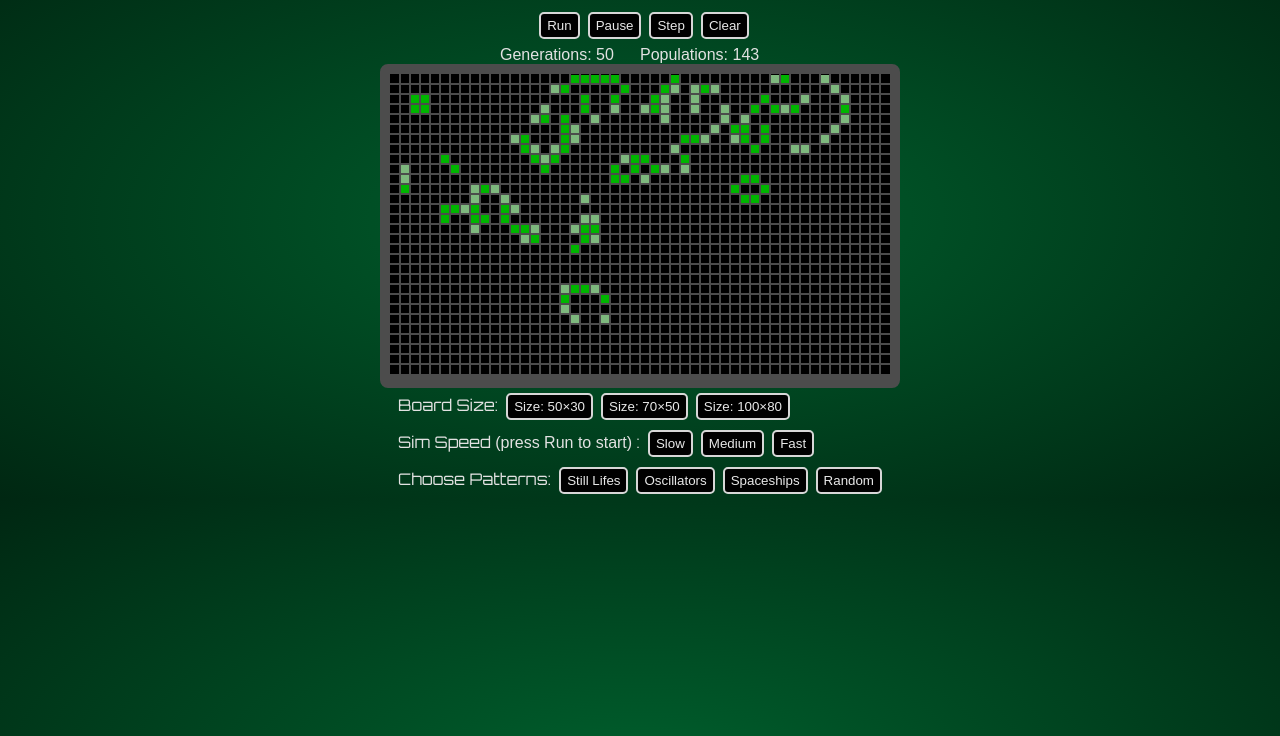
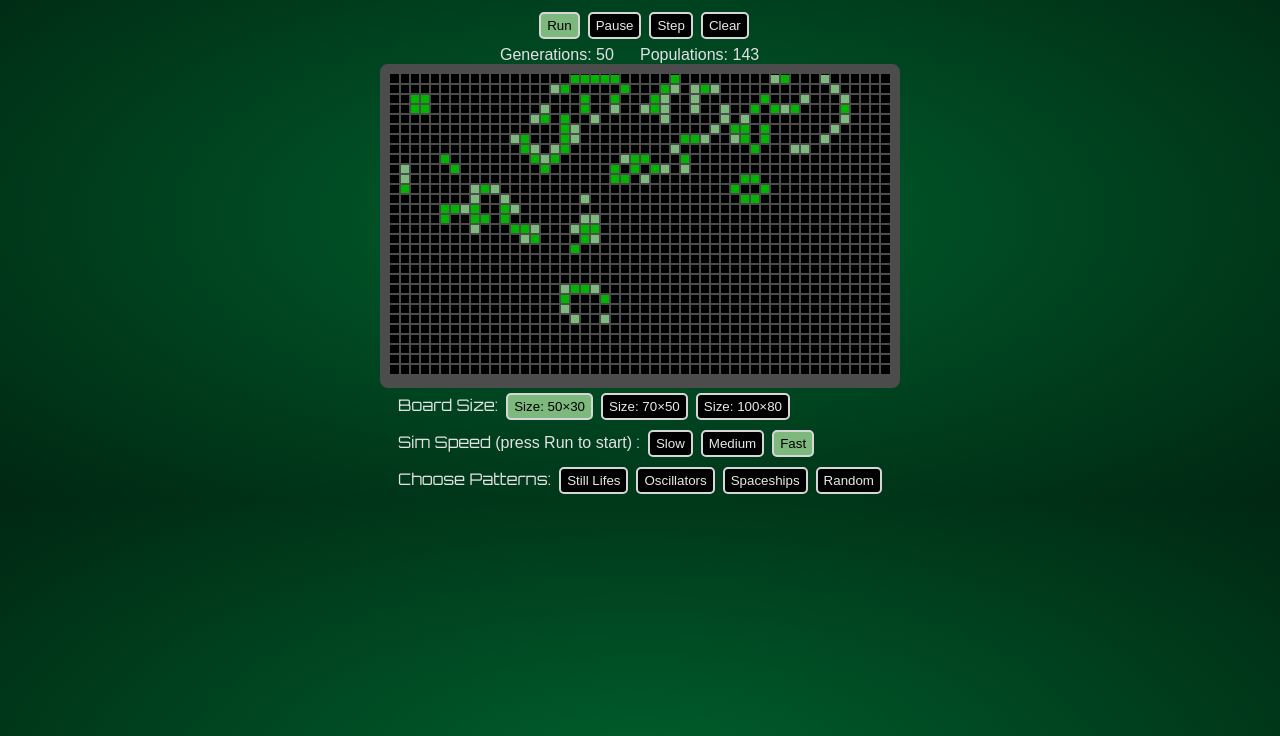
Before and after one commit to StefanieWang/ReactJS-Game-of-Life, a React app: page / in a window 1280 px wide. Shown: the part 64-800 px from the top of the page. Built offline with nearby package versions, Linux system fonts and the light colour scheme.

Commit message:
add proptypes validation, add button hightlight effect, refactor code by replacing some .forEach() with .find() or .filter() to make the code more readable

```diff
--- a/package.json
+++ b/package.json
@@ -3,8 +3,10 @@
   "version": "0.1.0",
   "private": true,
   "dependencies": {
+    "prop-types": "^15.5.10",
     "react": "^15.5.4",
-    "react-dom": "^15.5.4"
+    "react-dom": "^15.5.4",
+    "jquery": "^3.2.1"
   },
   "devDependencies": {
     "react-scripts": "1.0.7"
--- a/src/index.css
+++ b/src/index.css
@@ -54,6 +54,7 @@ button {
 	font-family: sans-serif;
 }
 
-/*button:active {
+.highlight {
 	background: #7db87d;
-}*/
+	color: #000;
+}
--- a/src/index.js
+++ b/src/index.js
@@ -1,5 +1,8 @@
+
 import React from 'react';
 import ReactDOM from 'react-dom';
+import PropTypes from 'prop-types';
+import $ from 'jquery';
 import './index.css';
 
 const drawAliveCell=(props)=>{
@@ -8,10 +11,6 @@ const drawAliveCell=(props)=>{
 }
 
 class CanvasGameBoard extends React.Component {
-	componentDidMount(){
-		this.updateCanvas();
-	}
-
 	updateCanvas(){
 		const gridSize = 10;
 		const width = this.props.boardSize[0]*gridSize;
@@ -25,6 +24,7 @@ class CanvasGameBoard extends React.Component {
         	ctx.fillStyle = "#00b500";
         	drawAliveCell({ctx, cell, gridSize});
         });
+
         this.props.aliveNewCells.forEach((cell)=>{
         	ctx.fillStyle = "#7db87d";
         	drawAliveCell({ctx, cell, gridSize});
@@ -49,6 +49,10 @@ class CanvasGameBoard extends React.Component {
 
 	}
 
+    componentDidMount(){
+        this.updateCanvas();
+    }
+
 	componentDidUpdate(){
 		this.updateCanvas();
 	}
@@ -72,12 +76,20 @@ class CanvasGameBoard extends React.Component {
 	}
 }
 
-class ButtonGroups extends React.Component{
+CanvasGameBoard.propTypes = {
+    boardSize: PropTypes.array.isRequired,
+    aliveOldCells: PropTypes.array.isRequired,
+    aliveNewCells: PropTypes.array.isRequired,
+    addCells: PropTypes.func.isRequired
+}
+
+/*class ButtonGroups extends React.Component{
 
     render(){
         return <div></div>
     }
-}
+}*/
+
 class GamePanel extends React.Component {
 	constructor(){
 		super();
@@ -112,7 +124,7 @@ class GamePanel extends React.Component {
 
         this.spaceships = [[340,60],[350,70],[350,80],[340,80],[330,80],
                             [430,200],[420,210],[420,220],[420,230],[430,230],[440,230],[450,230],[460,220],[460,200]];
-        /*this.random = this.getRandomCells(); */
+
         this.getRandomCells = this.getRandomCells.bind(this);
 		this.setBoardSize = this.setBoardSize.bind(this);
 		this.setSpeed = this.setSpeed.bind(this);
@@ -154,25 +166,20 @@ class GamePanel extends React.Component {
     }
 
     cellsEqual(cell1, cell2){
-    	if(cell1[0] === cell2[0] &&
-    		cell1[1] === cell2[1]){
-    		return true;
-    	}
-    	return false;
+    	return (cell1[0] === cell2[0] &&
+    		cell1[1] === cell2[1])
     }
 
     findAliveNeighbours(neighbourCells, aliveCells){
-        /*const aliveCells = this.state.aliveCells;*/
         const aliveNeighbourCells = neighbourCells.filter((neighbourCell) => {
-        	return !aliveCells.every((aliveCell) =>{return !this.cellsEqual(aliveCell, neighbourCell)});
+            return aliveCells.find((aliveCell) => this.cellsEqual(aliveCell, neighbourCell));
         })
         return aliveNeighbourCells;
     }
 
     findDeadNeighbours(neighbourCells, aliveCells){
-    	/*const aliveCells = this.state.aliveCells;*/
     	const deadNeighbourCells = neighbourCells.filter((neighbourCell) => {
-    		return aliveCells.every((aliveCell) =>{return !this.cellsEqual(aliveCell, neighbourCell)});
+            return !aliveCells.find((aliveCell) => this.cellsEqual(aliveCell, neighbourCell));
     	})
     	return deadNeighbourCells;
     }
@@ -190,20 +197,25 @@ class GamePanel extends React.Component {
 	    	const aliveNeighbourCells = this.findAliveNeighbours(neighbourCells, aliveCells);
 
 	    	const deadNeighbourCells = this.findDeadNeighbours(neighbourCells, aliveCells);
+            //if the alive cell has 2-3 alive neighbours, it will still be
+            //alive in next generation, otherwise it will die.
             if (aliveNeighbourCells.length < 2 ||
             	aliveNeighbourCells.length > 3){
             	indexOfCellWillDie.push(index);
             };
-            deadNeighbourCells.forEach((deadCell) => {
+            //if a dead cell has exactly 3 alive neighbours, it will come to life
+            // in next generation
+            deadNeighbourCells.filter((deadCell) => {
             	const neighboursOfDeadCell = this.findNeighbours(deadCell, gridSize);
             	const aliveNeighboursCells = this.findAliveNeighbours(neighboursOfDeadCell, aliveCells);
-            	if(aliveNeighboursCells.length === 3){
-            		if(cellsWillBorn.every((newCell) => {return !this.cellsEqual(newCell, deadCell)}))
-            		cellsWillBorn.push(deadCell);
+            	if(aliveNeighboursCells.length === 3 &&
+                 !cellsWillBorn.find((newCell) => this.cellsEqual(newCell, deadCell))){
+                    cellsWillBorn.push(deadCell);
             	}
             })
 	    })
 
+        // remove the cells will die
         aliveCells = aliveCells.filter((cell, index) => {
         	return !indexOfCellWillDie.includes(index);
         })
@@ -241,16 +253,10 @@ class GamePanel extends React.Component {
         let cellExist = false;
         let aliveNewCells = this.state.aliveNewCells;
         const aliveOldCells = this.state.aliveOldCells;
-        aliveNewCells.forEach((cell) =>{
-            if(this.cellsEqual(cell, newCell)){
-               cellExist = true;
-            }
-        });
-        aliveOldCells.forEach((cell) => {
-            if(this.cellsEqual(cell, newCell)){
-                cellExist = true;
-            }
-        });
+        const aliveCells = aliveOldCells.concat(aliveNewCells);
+
+        cellExist = aliveCells.find((cell) => this.cellsEqual(cell, newCell))
+
         if(!cellExist){
             aliveNewCells.push(newCell);
             this.setState({
@@ -260,11 +266,14 @@ class GamePanel extends React.Component {
 
     }
 
-   /* changeButtonColor(e){
-        e.target.style.background = "#7db87d"
-    }*/
+    highlightBtn(e, btnGroup){
+        $("."+btnGroup).removeClass("highlight");
+        const target = e.target;
+        $(target).addClass("highlight");
+    }
 
-    choosePattern(pattern){
+    choosePattern(e, pattern){
+        this.highlightBtn(e, "patternBtn");
         this.stopGameOfLife();
         this.generations = 0;
         this.populations = this.countPopulations([], pattern);
@@ -275,6 +284,7 @@ class GamePanel extends React.Component {
     }
 
 	setBoardSize(e, boardSize){
+        this.highlightBtn(e, "bdSizeBtn");
         this.stopGameOfLife();
         this.generations = 0;
         this.populations = 0;
@@ -285,17 +295,17 @@ class GamePanel extends React.Component {
 		})
 	}
 
-	setSpeed(simSpeed){
-       this.stopGameOfLife();
+	setSpeed(e, simSpeed){
+        this.highlightBtn(e, "speedBtn");
+        this.stopGameOfLife();
 		this.setState({
 			simSpeed: simSpeed
 		});
-        /* console.log(this.state.simSpeed);
-       this.runGameOfLife();*/
 
 	}
 
-    runGameOfLife(){
+    runGameOfLife(e=undefined){
+        if(e) { this.highlightBtn(e, "controlBtn") };
         this.stopGameOfLife();
         /*if(!this.timer){*/
             const simSpeed = this.state.simSpeed;
@@ -305,7 +315,8 @@ class GamePanel extends React.Component {
 
     }
 
-    stopGameOfLife(){
+    stopGameOfLife(e=undefined){
+        if(e) { this.highlightBtn(e, "controlBtn") };
         if(this.timer){
             clearTimeout(this.timer);
             this.timer = undefined;
@@ -313,14 +324,16 @@ class GamePanel extends React.Component {
 
     }
 
-    stepRun(){
+    stepRun(e){
+        this.highlightBtn(e, "controlBtn");
         this.stopGameOfLife();
         const simSpeed = this.state.simSpeed;
         const timer = setTimeout(this.updateCells.bind(this), simSpeed);
         this.timer = timer;
     }
 
-    clearBoard(){
+    clearBoard(e){
+        this.highlightBtn(e, "controlBtn");
         this.stopGameOfLife();
         this.generations = 0;
         this.populations = 0;
@@ -343,10 +356,10 @@ class GamePanel extends React.Component {
     		<div className="container">
                 <h1>Game of Life</h1>
 				<div className="control-panel">
-				    <button onClick = {this.runGameOfLife}>Run</button>
-				    <button onClick = {this.stopGameOfLife}>Pause</button>
-                    <button onClick = {this.stepRun}>Step</button>
-				    <button onClick = {this.clearBoard}>Clear</button>
+				    <button className = "controlBtn highlight" onClick = {(e) => this.runGameOfLife(e)}>Run</button>
+				    <button className = "controlBtn" onClick = {(e) => this.stopGameOfLife(e)}>Pause</button>
+                    <button className = "controlBtn" onClick = {(e) => this.stepRun(e)}>Step</button>
+				    <button className = "controlBtn" onClick = {(e) => this.clearBoard(e)}>Clear</button>
                 </div>
                 <div>
 		    		<div className="count">{"Generations: "+this.generations}</div>
@@ -354,7 +367,6 @@ class GamePanel extends React.Component {
 				</div>
 				<div className="game-board">
 					<CanvasGameBoard boardSize={this.state.boardSize}
-								simSpeed={this.state.simSpeed}
 								aliveOldCells={this.state.aliveOldCells}
 								aliveNewCells={this.state.aliveNewCells}
                                 addCells={this.addCells}/>
@@ -362,28 +374,27 @@ class GamePanel extends React.Component {
                 <div className="footer-control-panel">
     				<div>
                         Board Size:
-                        <button onClick = {(e) => this.setBoardSize(e,[50, 30])}>Size: 50×30</button>
-                        <button onClick = {(e) => this.setBoardSize(e,[70, 50])}>Size: 70×50</button>
-                        <button onClick = {(e) => this.setBoardSize(e,[100, 80])}>Size: 100×80</button>
+                        <button className="bdSizeBtn highlight" onClick = {(e) => this.setBoardSize(e,[50, 30])}>Size: 50×30</button>
+                        <button className="bdSizeBtn" onClick = {(e) => this.setBoardSize(e,[70, 50])}>Size: 70×50</button>
+                        <button className="bdSizeBtn" onClick = {(e) => this.setBoardSize(e,[100, 80])}>Size: 100×80</button>
                     </div>
                     <div>
                         Sim Speed <span style={{fontFamily: "sans-serif"}}>(press Run to start)</span> :
-                        <button onClick = {() => this.setSpeed(500)}>Slow</button>
-                        <button onClick = {() => this.setSpeed(200)}>Medium</button>
-                        <button onClick = {() => this.setSpeed(100)}>Fast</button>
+                        <button className = "speedBtn" onClick = {(e) => this.setSpeed(e, 500)}>Slow</button>
+                        <button className = "speedBtn" onClick = {(e) => this.setSpeed(e, 200)}>Medium</button>
+                        <button className = "speedBtn highlight" onClick = {(e) => this.setSpeed(e, 100)}>Fast</button>
                     </div>
                     <div>
                         Choose Patterns:
-                        <button onClick = {() => this.choosePattern(this.stillLifes)}>Still Lifes</button>
-                        <button onClick = {() => this.choosePattern(this.oscillator)}>Oscillators</button>
-                        <button onClick = {() => this.choosePattern(this.spaceships)}>Spaceships</button>
-                        <button onClick = {() => this.choosePattern(this.getRandomCells())}>Random</button>
+                        <button className = "patternBtn" onClick = {(e) => this.choosePattern(e, this.stillLifes)}>Still Lifes</button>
+                        <button className = "patternBtn" onClick = {(e) => this.choosePattern(e, this.oscillator)}>Oscillators</button>
+                        <button className = "patternBtn" onClick = {(e) => this.choosePattern(e, this.spaceships)}>Spaceships</button>
+                        <button className = "patternBtn" onClick = {(e) => this.choosePattern(e, this.getRandomCells())}>Random</button>
                     </div>
                 </div>
     		</div>
     		)
     }
-/*{<BoardSizeButtons chooseBoardSize={this.chooseBoardSize} />
-								<SimSpeedButtons chooseSpeed={this.chooseSpeed} />}*/
 }
+
 ReactDOM.render(<GamePanel />, document.getElementById('app'));
```
